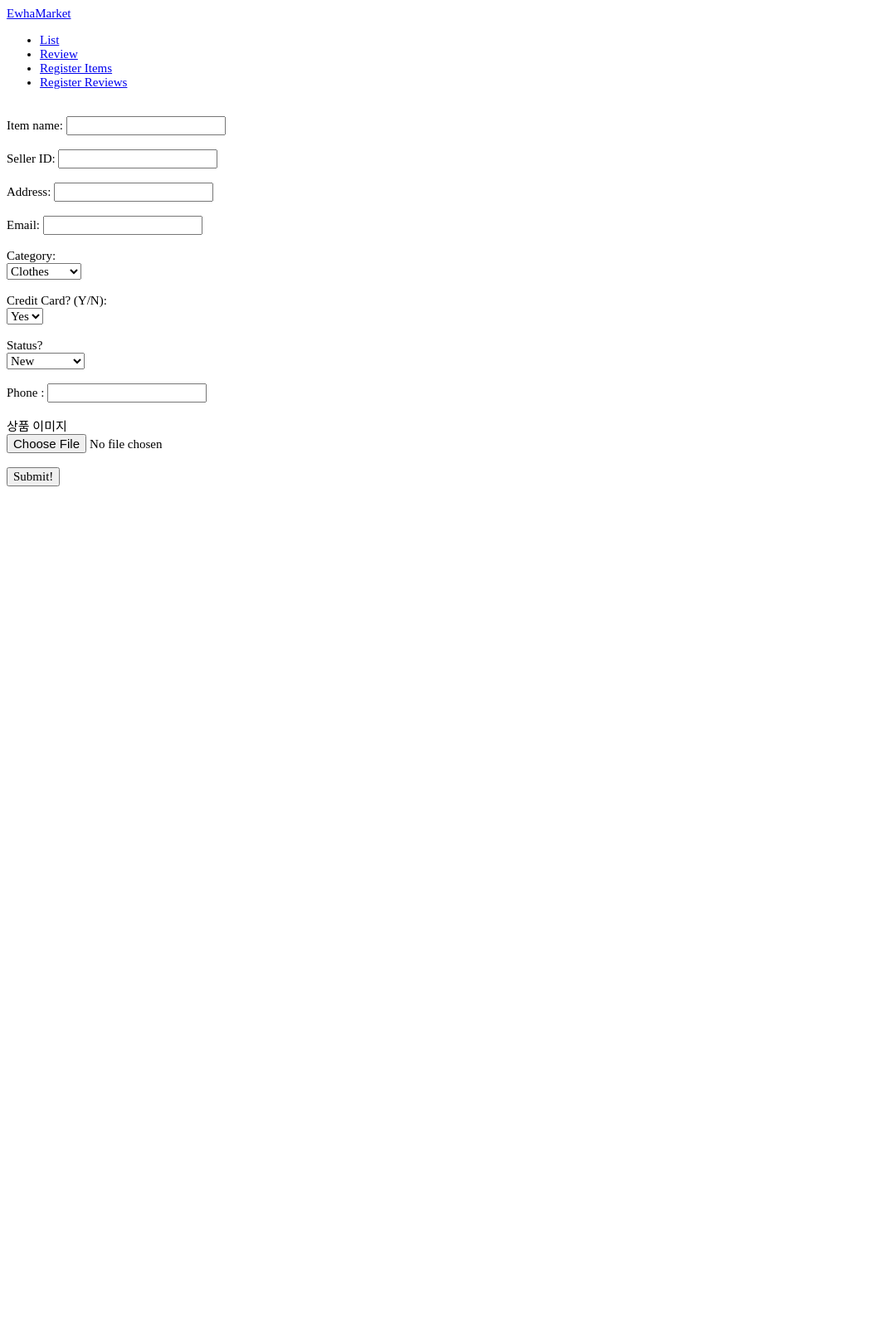
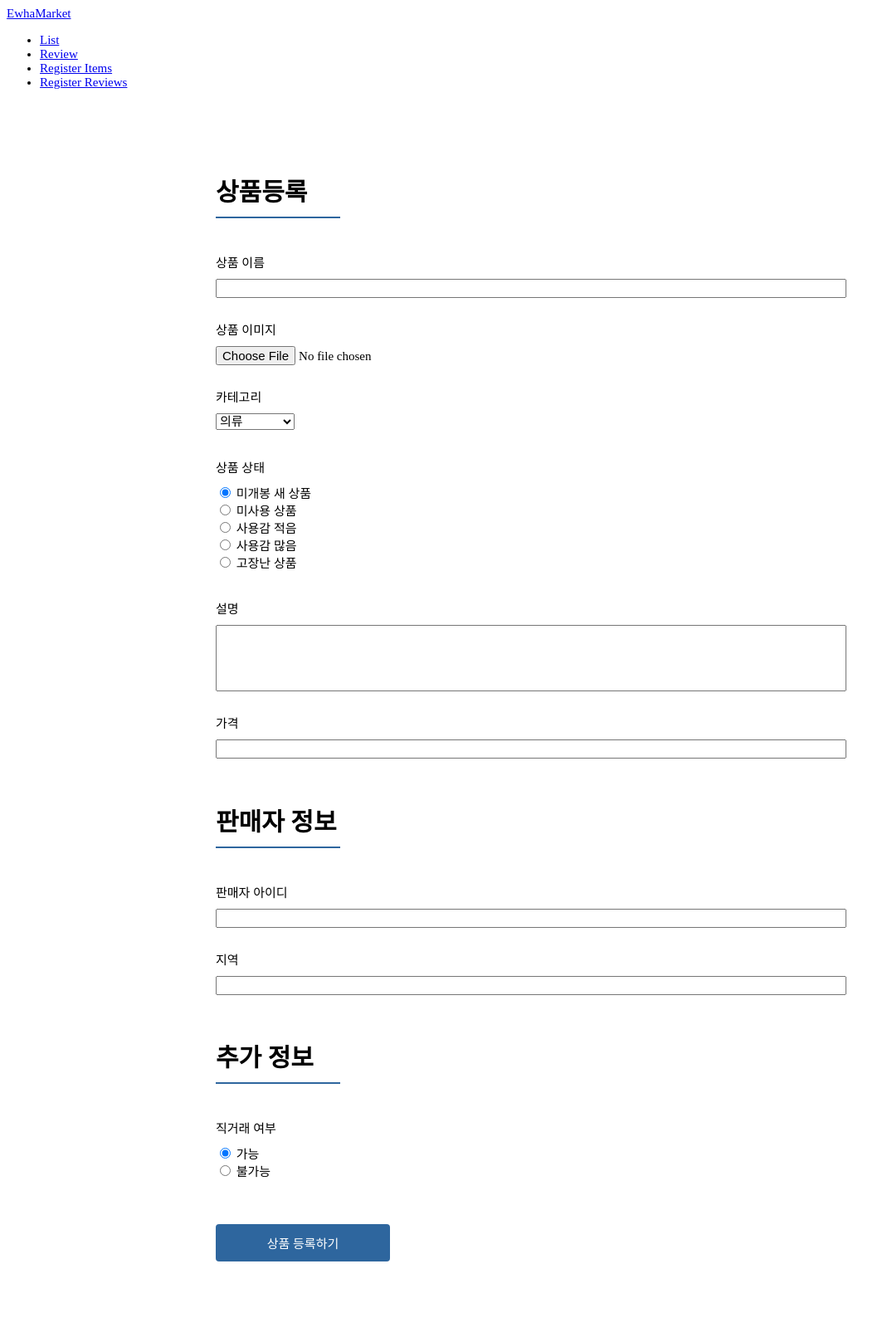
Before and after one commit to jwayj/OSPGoHome, a Flask app: page /reg_items in a window 1280 px wide. Shown: the whole page at 83% size, without its empty margins (0-1075 px from the left). Before the commit the page ends 586 px from the top, so only its background shows below. Run offline with Flask 3, Linux system fonts and the light colour scheme; some web fonts are replaced.

Commit message:
상품등록화면 디자인

```diff
--- a/static/style.css
+++ b/static/style.css
@@ -10,4 +10,66 @@
 * {
     font-family: GmarketSans;
     font-size: 15px;
+    box-sizing: border-box;
 }
+
+a {
+    width: 300px;
+    white-space: nowrap;
+    overflow: hidden;
+    text-overflow: ellipsis;
+}
+
+h1 {
+    font-family: GmarketSansBold;
+    font-size: 30px;
+}
+
+/*파란색 선*/
+.container h1::after {
+                content:"";
+                display: block;
+                width: 150px;
+                height: 2px;
+                background-color: #2E669E;
+                margin-top: 10px;
+                left: 0;
+            }
+
+h2 {
+    font-family: GmarketSansBold;
+    font-size: 21px;
+}
+
+/*본문*/
+.container{
+    max-width: 800px;
+            margin: 20px auto;
+            padding: 20px;
+            background-color: #fff;
+            overflow-y: auto;
+            flex: 1;
+}
+
+/*버튼 스타일*/
+.btn{
+     display: inline-block;
+            padding: 10px 20px;
+            background-color: #2E669E;
+            color: #fff;
+            text-align: center;
+            border: none;
+            border-radius: 4px;
+            cursor: pointer;
+            width: 210px;
+            height: 45px;
+            font-size: 1em;
+            margin-top: 20px;
+}
+
+/*인풋 상자? 위치 맞추기*/
+.inputstyle{
+    margin-top: 10px;
+    margin-bottom: 10px;
+    width: 100%;
+}
--- a/templates/reg_items.html
+++ b/templates/reg_items.html
@@ -1,62 +1,182 @@
 {% extends "index.html" %}
 {% block section %}
 <form action="/submit_item_post" enctype="multipart/form-data" method="post">
-<div><br>
-<label for="name">Item name: </label>
-<input type="text" name="name" id="name" required><br><br>
+    <style>
+        @font-face {
+    font-family: GmarketSans;
+    src: url(../static/fonts/GmarketSansTTF/GmarketSansTTFMedium.ttf) format('truetype');
+}
+@font-face {
+    font-family: GmarketSansBold;
+    src: url(../static/fonts/GmarketSansTTF/GmarketSansTTFBold.ttf) format('truetype');
+}
+
+* {
+    font-family: GmarketSans;
+    font-size: 15px;
+    box-sizing: border-box;
+}
+
+a {
+    width: 300px;
+    white-space: nowrap;
+    overflow: hidden;
+    text-overflow: ellipsis;
+}
+
+h1 {
+    font-family: GmarketSansBold;
+    font-size: 30px;
+}
+
+.container h1::after {
+                content:"";
+                display: block;
+                width: 150px;
+                height: 2px;
+                background-color: #2E669E;
+                margin-top: 10px;
+                left: 0;
+            }
+
+h2 {
+    font-family: GmarketSansBold;
+    font-size: 21px;
+}
+.container{
+    max-width: 800px;
+            margin: 20px auto;
+            padding: 20px;
+            background-color: #fff;
+            overflow-y: auto;
+            flex: 1;
+}
+
+.btn{
+     display: inline-block;
+            padding: 10px 20px;
+            background-color: #2E669E;
+            color: #fff;
+            text-align: center;
+            border: none;
+            border-radius: 4px;
+            cursor: pointer;
+            width: 210px;
+            height: 45px;
+            font-size: 1em;
+            margin-top: 20px;
+}
+
+.inputstyle{
+    margin-top: 10px;
+    margin-bottom: 10px;
+    width: 100%;
+}
+    </style>
+
+    <div class="container">
+    <!--상품 등록-->
+        <div><br><br>
+            <h1>상품등록</h1>
+            <br>
         </div>
+
+        <!--상품 이름 입력-->
         <div>
-<label for="seller"> Seller ID: </label>
-<input type="text" name="seller" id="seller" required><br><br>
+            <label for="name">상품 이름</label><br>
+            <input class="inputstyle" type="text" name="name" id="name" required><br><br>
         </div>
-<div>
-<label for="addr"> Address: </label>
-<input type="text" name="addr" id="addr" required><br><br>
-</div>
-<div>
-<label for="email">Email: </label>
-<input type="text" name=”email" id=”email" required><br><br>
-</div>
-<div>
-<label for="category">Category: </label>
-<br>
-<select id="category" name="category">
-<option value="Clothes" selected> Clothes </option>
-<option value="Beauty"> Beauty </option>
-<option value="Books"> Books </option>
-<option value="Furniture"> Furniture </option>
-<option value="Electronics"> Electronics </option>
-<option value="ETC"> ETC </option>
-</select><br><br>
-</div>
-<div>
-<label for="card">Credit Card? (Y/N): </label>
-<br>
-<select id="card" name="card">
-<option value="Y" selected>Yes</option>
-<option value="N">No</option>
-</select><br><br>
-</div>
-<div>
-<label for="status">Status? </label>
-<br>
-<select id="status" name="status">
-<option value="new" selected>New</option>
-<option value="lnew">Likely New</option>
-<option value="used">Used</option>
-</select><br><br>
-</div>
-<div>
-<label for="phone">Phone : </label>
-<input type="text" name="phone" id="phone"><br><br>
-</div>
+
         <!--상품 이미지 입력-->
         <div>
             <label for="img">상품 이미지</label><br>
-    <input type="file" name="file" /><br><br>
+            <input class="inputstyle" type="file" name="file" /><br><br>
         </div>
+
+        <!--상품 카테고리 입력-->
         <div>
-<input type="submit" value="Submit!"><br><br>
+            <label for="category">카테고리</label>
+            <br>
+            <div class="inputstyle"></div>
+            <select id="category" name="category">
+            <option value="Clothes" selected> 의류 </option>
+            <option value="Furniture"> 가구 </option>
+            <option value="Electronics"> 디지털 기기 </option>
+            <option value="ETC"> 기타 </option>
+            </select><br><br><br>
+        </div>
+
+        <!--상품 상태 입력-->
+        <div>
+            <label>상품 상태</label><br>
+            <div class="inputstyle"></div>
+            <input  type="radio" id="status-new" name="status" value="new" checked>
+            <label for="status-new">미개봉 새 상품</label><br>
+
+            <input type="radio" id="status-noused" name="status" value="noused">
+            <label for="status-noused">미사용 상품</label><br>
+
+            <input type="radio" id="status-oftenused" name="status" value="oftenused">
+            <label for="status-oftenused">사용감 적음</label><br>
+
+            <input type="radio" id="status-manyused" name="status" value="manyused">
+            <label for="status-manyused">사용감 많음</label><br>
+
+            <input type="radio" id="status-broken" name="status" value="broken">
+            <label for="status-broken">고장난 상품</label><br>
+            <br><br>
+        </div>
+
+        <!--상품 설명 입력-->
+        <div>
+            <label for="explanation"> 설명 </label><br>
+            <!-- 스타일 후에 css로-->
+            <input class="inputstyle" style="height: 80px;" type="text" name="explanation" id="explanation" required><br><br>
+        </div>
+
+        <!--상품 가격 입력-->
+        <div>
+            <label for="price"> 가격 </label><br>
+            <input class="inputstyle" type="text" name="price" id="price" required><br><br>
+        </div>
+
+    <!--판매자 정보-->
+        <div>
+            <h1>판매자 정보</h1>
+            <br>
+        </div>
+
+        <!--판매자 아이디 입력-->
+            <div>
+            <label for="seller"> 판매자 아이디 </label>
+            <input class="inputstyle" type="text" name="seller" id="seller" required><br><br>
+        </div>
+
+        <!--지역 입력-->
+        <div>
+            <label for="addr"> 지역 </label>
+            <input class="inputstyle" type="text" name="addr" id="addr" required><br><br>
+        </div>
+
+    <!--추가 정보-->
+        <div>
+            <h1>추가 정보</h1><br>
+        </div>
+
+        <!--직거래 여부 입력-->
+        <div>
+        <label>직거래 여부</label><br>
+        <div class="inputstyle"></div>
+        <input type="radio" id="direct-possible" name="directtransaction" value="possible" checked>
+        <label for="status-new">가능</label><br>
+        <input type="radio" id="direct-impossible" name="directtransaction" value="impossible">
+        <label for="status-noused">불가능</label><br>
+        <br><br>
+        </div>
+
+        <!--입력한 정보 제출 버튼-->
+        <button type="submit" class="btn">상품 등록하기</button>
+        <br><br><br><br>
     </div>
 </form>
 {% endblock section %}
```
Lines whose indentation alone changed are shown as unchanged.
